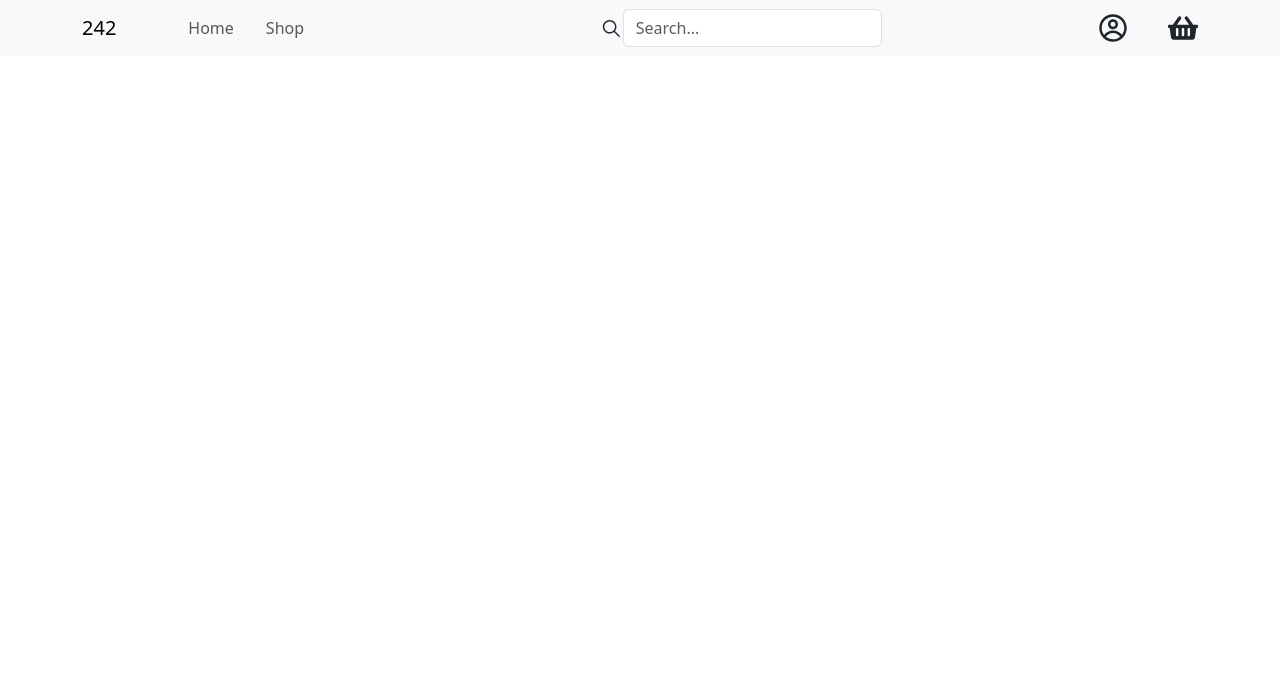
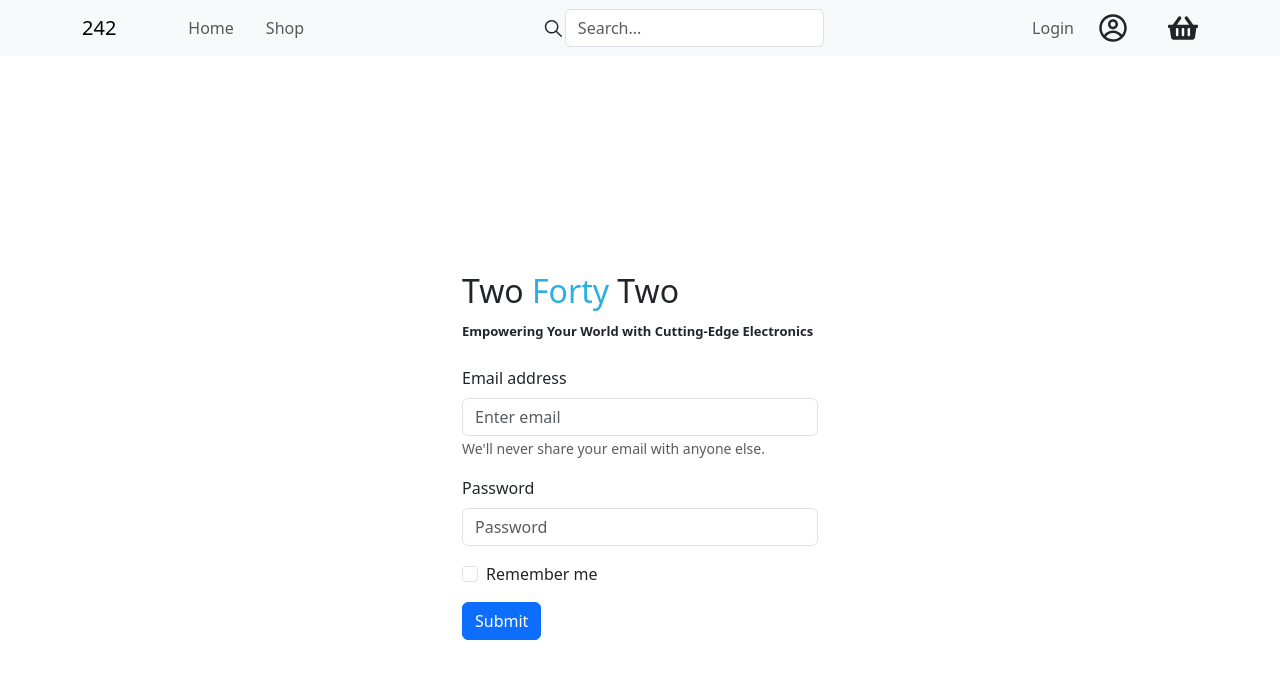
Before and after one commit to sombas100/two-forty-two, a React (Vite) app in the folder client/: page /login in a window 1280 px wide. Before the commit this address had no page. Shown: the top 678 px of the page. Built offline with nearby package versions, Linux system fonts and the light colour scheme.

Commit message:
create login functionality

```diff
--- a/client/src/App.css
+++ b/client/src/App.css
@@ -0,0 +1,10 @@
+span {
+    color: rgb(43, 174, 226);
+}
+
+.motto {
+    font-size: 13px;
+    margin-bottom: 10px;
+    padding-bottom: 15px;
+    font-weight: 650;
+}
--- a/client/src/App.jsx
+++ b/client/src/App.jsx
@@ -2,6 +2,7 @@ import "./App.css";
 import { BrowserRouter, Routes, Route } from "react-router-dom";
 import Header from "./components/Header";
 import Home from "./pages/Home";
+import Login from "./pages/Login";
 
 function App() {
   return (
@@ -9,6 +10,7 @@ function App() {
       <Header />
       <Routes>
         <Route path="/" element={<Home />}></Route>
+        <Route path="/login" element={<Login />}></Route>
       </Routes>
     </BrowserRouter>
   );
--- a/client/src/components/Header.jsx
+++ b/client/src/components/Header.jsx
@@ -24,8 +24,13 @@ const Header = () => {
           <IoIosSearch size={25} />
           <Form.Control type="search" id="search" placeholder="Search..." />
         </div>
+        <div>
+          <Nav>
+            <Nav.Link href="/login">Login</Nav.Link>
+          </Nav>
+        </div>
         <div className="ms-3">
-          <CgProfile size={30} className="profile-icon" />
+          <CgProfile href="/login" size={30} className="profile-icon" />
         </div>
         <div className="ms-3 ps-4">
           <FaShoppingBasket size={30} className="basket-icon" />
--- /dev/null
+++ b/client/src/pages/Login.jsx
@@ -0,0 +1,98 @@
+import React, { useState } from "react";
+import { useNavigate } from "react-router-dom"; // Ensure you have this import
+import Button from "react-bootstrap/Button";
+import Form from "react-bootstrap/Form";
+import Container from "react-bootstrap/Container";
+import Row from "react-bootstrap/Row";
+import Col from "react-bootstrap/Col";
+import axios from "axios";
+import "../App.css";
+
+const Login = () => {
+  const [formData, setFormData] = useState({ email: "", password: "" });
+  const [error, setError] = useState(null);
+  const [isLoading, setIsLoading] = useState(false);
+  const navigate = useNavigate();
+
+  const handleChange = (e) => {
+    setFormData({ ...formData, [e.target.id]: e.target.value.trim() });
+  };
+
+  const handleSubmit = async (e) => {
+    e.preventDefault();
+    if (!formData.email || !formData.password) {
+      return setError("Please fill out all fields");
+    }
+    try {
+      setIsLoading(true);
+      setError(null);
+
+      const res = await axios.post("http://localhost:3000/api/auth/login", {
+        email: formData.email,
+        password: formData.password,
+      });
+
+      const { token } = res.data;
+      localStorage.setItem("token", token);
+
+      navigate("/");
+    } catch (error) {
+      setError("Login failed. Please check your credentials.");
+    } finally {
+      setIsLoading(false);
+    }
+  };
+
+  return (
+    <Container>
+      <Row className="justify-content-center align-items-center min-vh-100">
+        <Col xs={12} sm={8} md={6} lg={4}>
+          <div className="login-form">
+            <div>
+              <h2 className="pb-1">
+                Two <span>Forty</span> Two
+              </h2>
+            </div>
+            <div>
+              <p className="motto">
+                Empowering Your World with Cutting-Edge Electronics
+              </p>
+            </div>
+            {error && <div className="alert alert-danger">{error}</div>}
+            {isLoading && <div>Loading...</div>}
+            <Form onSubmit={handleSubmit}>
+              <Form.Group className="mb-3" controlId="email">
+                <Form.Label>Email address</Form.Label>
+                <Form.Control
+                  onChange={handleChange}
+                  type="email"
+                  placeholder="Enter email"
+                />
+                <Form.Text className="text-muted">
+                  We'll never share your email with anyone else.
+                </Form.Text>
+              </Form.Group>
+
+              <Form.Group className="mb-3" controlId="password">
+                <Form.Label>Password</Form.Label>
+                <Form.Control
+                  onChange={handleChange}
+                  type="password"
+                  placeholder="Password"
+                />
+              </Form.Group>
+              <Form.Group className="mb-3" controlId="formBasicCheckbox">
+                <Form.Check type="checkbox" label="Remember me" />
+              </Form.Group>
+              <Button variant="primary" type="submit" disabled={isLoading}>
+                Submit
+              </Button>
+            </Form>
+          </div>
+        </Col>
+      </Row>
+    </Container>
+  );
+};
+
+export default Login;
```
